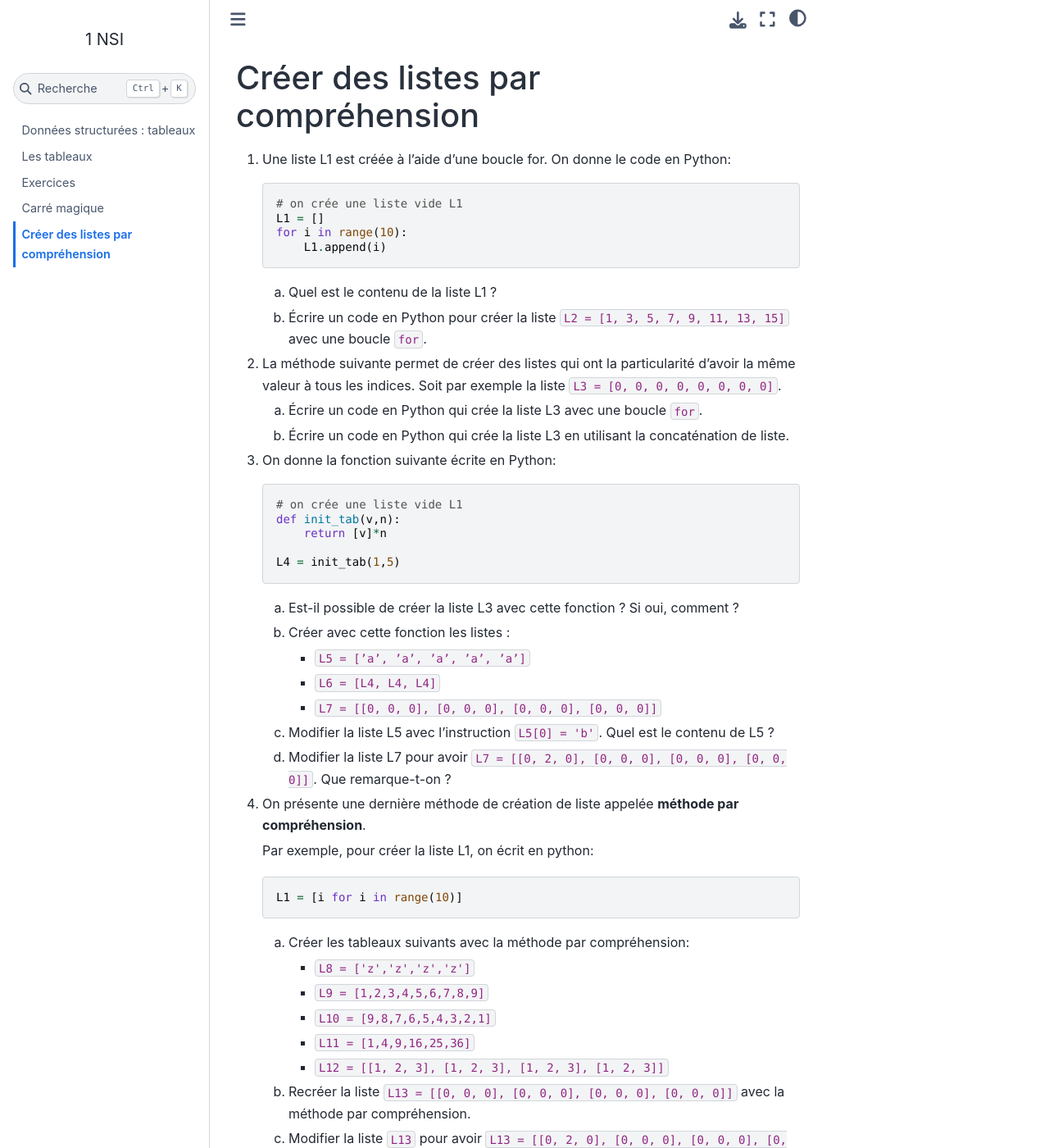
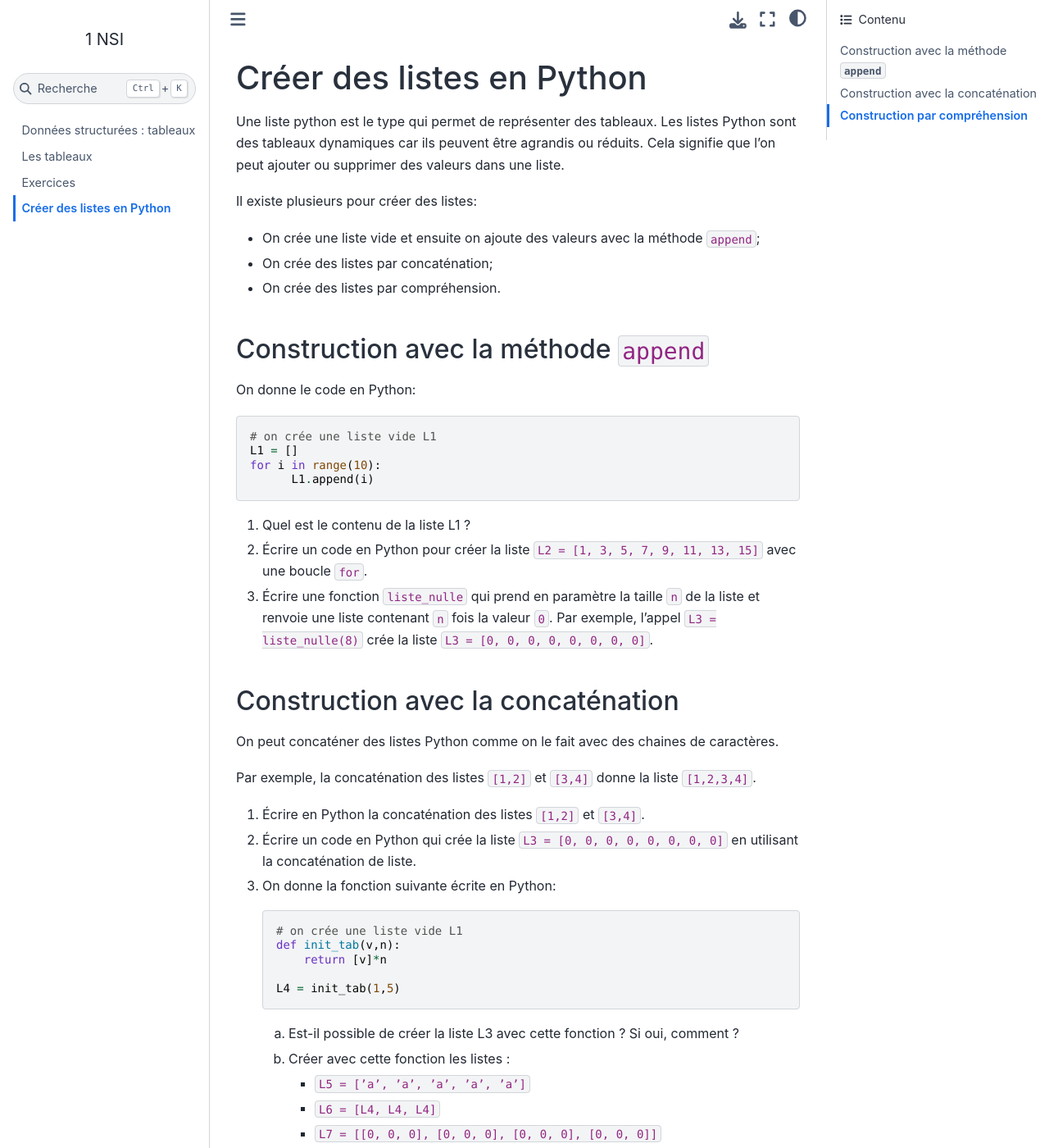
Before and after one commit to ychistel/1nsi_tableaux, a Sphinx documentation site: the page built from source/content/tp_tableau_par_comprehension.rst, in a window 1280 px wide and 1400 px high. Shown: the whole window at 82% size. Built offline with Sphinx 7.4.7 and the Sphinx Book theme 1.1.4, drawn with Linux system fonts in a browser that asks for light colours; some of the changed text lies outside the part shown.

Commit message:
modification tp sur construction de listes

```diff
--- a/source/content/tp_tableau_par_comprehension.rst
+++ b/source/content/tp_tableau_par_comprehension.rst
@@ -3,27 +3,42 @@
 .. toctree::
    :maxdepth: 1
 
-Créer des listes par compréhension
-=================================
-#. Une liste L1 est créée à l’aide d’une boucle for. On donne le code en
-   Python:
+Créer des listes en Python
+==========================
 
-   .. code:: python
+Une liste python est le type qui permet de représenter des tableaux. Les listes Python sont des tableaux dynamiques car ils peuvent être agrandis ou réduits. Cela signifie que l'on peut ajouter ou supprimer des valeurs dans une liste.
 
-      # on crée une liste vide L1
-      L1 = []
-      for i in range(10):
-          L1.append(i)
+Il existe plusieurs pour créer des listes:
 
-   a) Quel est le contenu de la liste L1 ?
-   b) Écrire un code en Python pour créer la liste ``L2 = [1, 3, 5, 7, 9, 11, 13, 15]`` avec une boucle ``for``.
+-  On crée une liste vide et ensuite on ajoute des valeurs avec la méthode ``append``;
+-  On crée des listes par concaténation;
+-  On crée des listes par compréhension.
 
-#. La méthode suivante permet de créer des listes qui ont la particularité d’avoir la même valeur à tous les indices.
-   Soit par exemple la liste ``L3 = [0, 0, 0, 0, 0, 0, 0, 0]``.
+Construction avec la méthode ``append``
+---------------------------------------
 
-   a) Écrire un code en Python qui crée la liste L3 avec une boucle ``for``.
-   b) Écrire un code en Python qui crée la liste L3 en utilisant la concaténation de liste.
+On donne le code en Python:
 
+.. code:: python
+
+   # on crée une liste vide L1
+   L1 = []
+   for i in range(10):
+         L1.append(i)
+
+#. Quel est le contenu de la liste L1 ?
+#. Écrire un code en Python pour créer la liste ``L2 = [1, 3, 5, 7, 9, 11, 13, 15]`` avec une boucle ``for``.
+#. Écrire une fonction ``liste_nulle`` qui prend en paramètre la taille ``n`` de la liste et renvoie une liste contenant ``n`` fois la valeur ``0``. Par exemple, l'appel ``L3 = liste_nulle(8)`` crée la liste ``L3 = [0, 0, 0, 0, 0, 0, 0, 0]``.
+
+Construction avec la concaténation
+----------------------------------
+
+On peut concaténer des listes Python comme on le fait avec des chaines de caractères.
+
+Par exemple, la concaténation des listes ``[1,2]`` et ``[3,4]`` donne la liste ``[1,2,3,4]``.
+
+#. Écrire en Python la concaténation des listes ``[1,2]`` et ``[3,4]``.
+#. Écrire un code en Python qui crée la liste ``L3 = [0, 0, 0, 0, 0, 0, 0, 0]`` en utilisant la concaténation de liste.
 #. On donne la fonction suivante écrite en Python:
 
    .. code:: python
@@ -44,28 +59,26 @@ Créer des listes par compréhension
    c) Modifier la liste L5 avec l'instruction ``L5[0] = 'b'``. Quel est le contenu de L5 ?
    d) Modifier la liste L7 pour avoir ``L7 = [[0, 2, 0], [0, 0, 0], [0, 0, 0], [0, 0, 0]]``. Que remarque-t-on ?
 
-#. On présente une dernière méthode de création de liste appelée **méthode par compréhension**.
+Construction par compréhension
+-------------------------------
 
-   Par exemple, pour créer la liste L1, on écrit en python:
+On présente une dernière méthode de création de liste appelée **méthode par compréhension**.
+Par exemple, pour créer la liste L1, on écrit en python:
 
-   .. code:: python
+.. code:: python
 
-      L1 = [i for i in range(10)]
+   L1 = [i for i in range(10)]
 
-   a) Créer les tableaux suivants avec la méthode par compréhension:
+#. Créer les tableaux suivants avec la méthode par compréhension:
 
-      - ``L8 = ['z','z','z','z']``
-      - ``L9 = [1,2,3,4,5,6,7,8,9]``
-      - ``L10 = [9,8,7,6,5,4,3,2,1]``
-      - ``L11 = [1,4,9,16,25,36]``
-      - ``L12 = [[1, 2, 3], [1, 2, 3], [1, 2, 3], [1, 2, 3]]``
+   - ``L8 = ['z','z','z','z']``
+   - ``L9 = [1,2,3,4,5,6,7,8,9]``
+   - ``L10 = [[1, 2, 3], [1, 2, 3], [1, 2, 3], [1, 2, 3]]``
 
-   b) Recréer la liste ``L13 = [[0, 0, 0], [0, 0, 0], [0, 0, 0], [0, 0, 0]]`` avec la méthode par compréhension.
-   c) Modifier la liste ``L13`` pour avoir ``L13 = [[0, 2, 0], [0, 0, 0], [0, 0, 0], [0, 0, 0]]``. Que remarque-t-on ?
-
+#. Recréer la liste ``L11 = [[0, 0, 0], [0, 0, 0], [0, 0, 0], [0, 0, 0]]`` avec la méthode par compréhension.
+#. Modifier la liste ``L11`` pour avoir ``L13 = [[0, 2, 0], [0, 0, 0], [0, 0, 0], [0, 0, 0]]``. Que remarque-t-on ?
 #. Créer les listes suivantes en utilisant la méthode par compréhension.
 
-   - ``L14 = [[0, 1, 2, 3, 4], [1, 2, 3, 4, 5], [2, 3, 4, 5, 6], [3, 4, 5, 6, 7], [4, 5, 6, 7, 8]]``
-   - ``L15 = [[1], [1, 2], [1, 2, 3], [1, 2, 3, 4], [1, 2, 3, 4, 5]]``
-   - ``L16 = [[1, 1, 1, 1, 1], [2, 2, 2, 2, 2], [3, 3, 0, 3, 3], [4, 4, 4, 4, 4], [5, 5, 5, 5, 5]]`` (on crée la liste
-     puis on la modifie)
+- ``L12 = [[0, 1, 2, 3, 4], [1, 2, 3, 4, 5], [2, 3, 4, 5, 6], [3, 4, 5, 6, 7], [4, 5, 6, 7, 8]]``
+- ``L13 = [[1], [1, 2], [1, 2, 3], [1, 2, 3, 4], [1, 2, 3, 4, 5]]``
+- ``L14 = [[1, 1, 1, 1, 1], [2, 2, 2, 2, 2], [3, 3, 0, 3, 3], [4, 4, 4, 4, 4], [5, 5, 5, 5, 5]]`` (on crée la liste puis on la modifie)
--- a/source/index.rst
+++ b/source/index.rst
@@ -17,5 +17,4 @@ En Python, les tableaux sont représentés par une structure de type ``list``. C
    content/tetris.rst
    content/cours.rst
    content/exercice.rst
-   content/tp_carre_magique.rst
    content/tp_tableau_par_comprehension.rst
```
